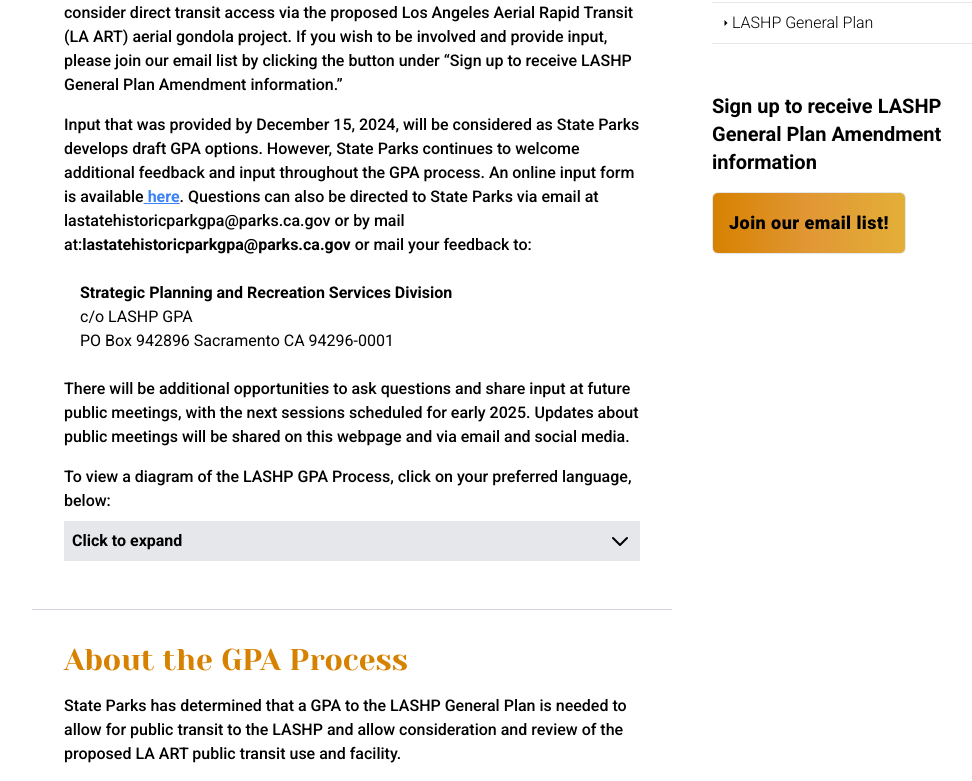
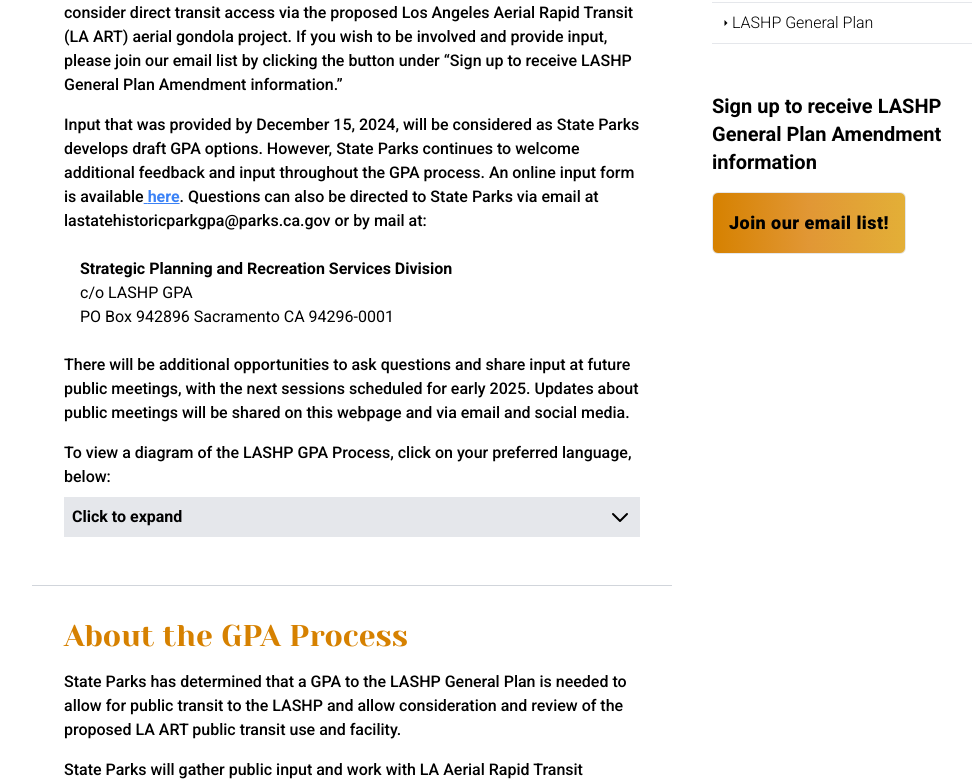
Before and after one commit to AECOMVizStudio/la_art, a React (Vite) app: page / in a window 1280 px wide. Shown: the part 807-1588 px from the top of the page, without its empty margins (120-1092 px from the left). Built offline with nearby package versions, Linux system fonts and the light colour scheme.

Commit message:
text error fix

```diff
--- a/src/components/children/Headings/GeneralPlan.tsx
+++ b/src/components/children/Headings/GeneralPlan.tsx
@@ -61,10 +61,6 @@ const GeneralPlan = () => {
         </a>
         . Questions can also be directed to State Parks via email at
         lastatehistoricparkgpa@parks.ca.gov or by mail at:
-        <span className="font-bold">
-          lastatehistoricparkgpa@parks.ca.gov
-        </span>{' '}
-        or mail your feedback to:
       </p>
       <div className="font-normal pt-4 mx-4">
         <div className="py-2">
```
